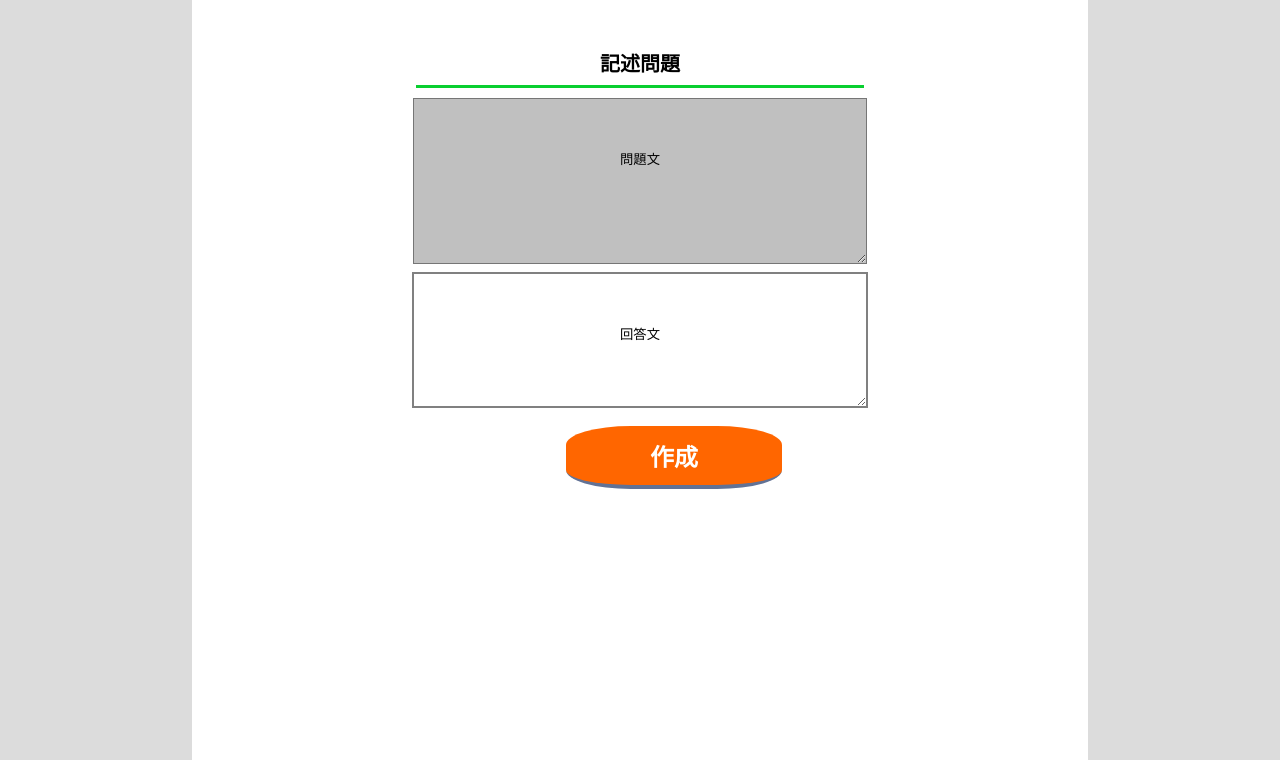
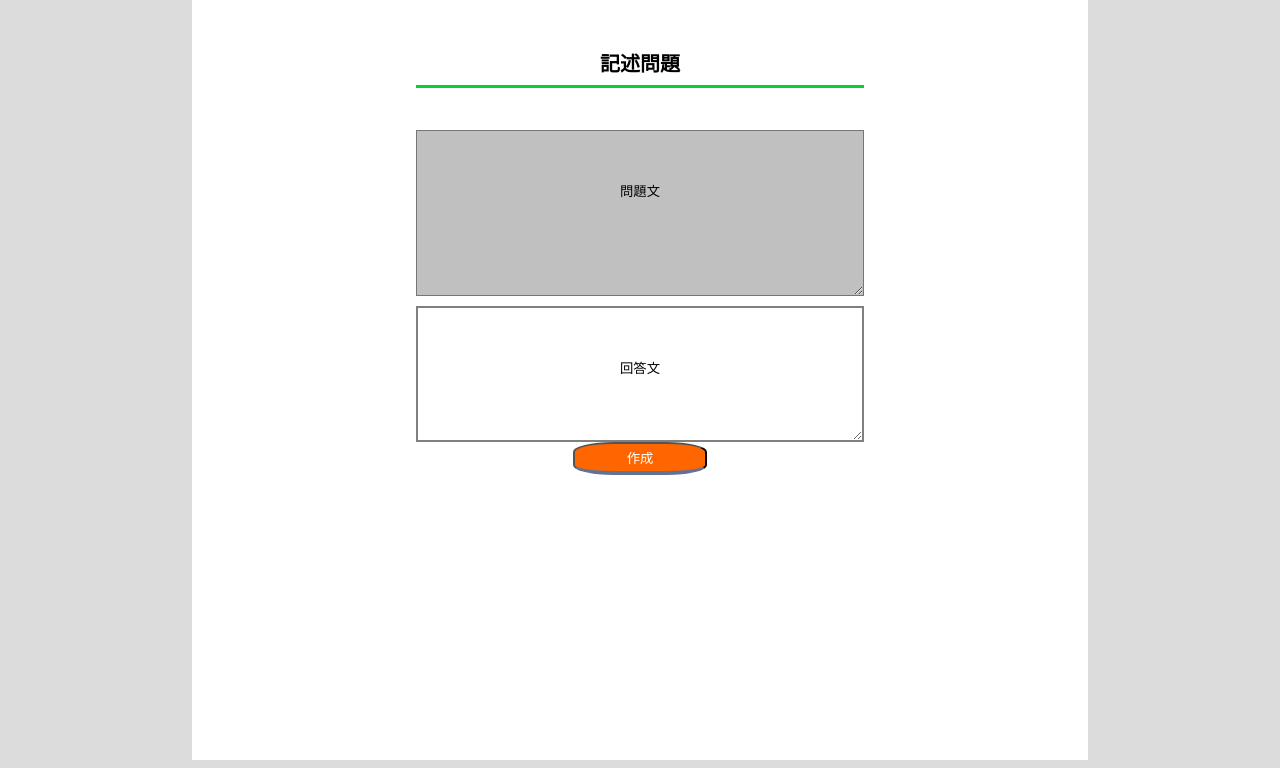
Before and after one commit to yuatomo/-------------, a PHP site: page /createQuestion/description.html in a window 1280 px wide. Shown: the part 120-888 px from the top of the page. Run offline with PHP 8.4, Linux system fonts and the light colour scheme.

Commit message:
作問の記述問題の縮小時ボタンの位置を固定しました。

```diff
--- a/createQuestion/css/description.css
+++ b/createQuestion/css/description.css
@@ -23,16 +23,19 @@ h1{
   }
 
   .create {
-    display: inline-block;
-    padding: 0.5em 3.5em;
-    text-decoration: none;
-    background: #FF6600;/*ボタン色*/
-    color: #FFF;
-    border-bottom: solid 4px #627295;
-    border-radius: 30%;
-    height: auto;
-    position: relative;
-    left: 150px;
+  box-sizing: border-box;
+  margin: 0 auto;
+  padding: 0.3em 3.5em;
+  background: #FF6600;/*ボタン色*/
+  color: #FFF;
+  border-bottom: solid 4px #627295;
+  border-radius: 30%;
+  width: 30%;
+  text-align: center;
+
+
+
+
   }
   .create:active {
     /*ボタンを押したとき*/
@@ -44,3 +47,42 @@ h1{
   .create:hover{
     background-color: #668ad8
   }
+
+.mondaibun{
+  justify-content: center;
+  align-items: center;
+  display: flex;
+  margin-bottom: 20px;
+
+}
+
+.Problemstatement {
+  width: 100%;
+  height: 10rem;
+  background-color: #C0C0C0;
+}
+
+.Answerinput{
+  width: 100%;
+  height: 8rem;
+  border:2px solid gray ;
+}
+
+.kaitoubun{
+  justify-content: center;
+  align-items: center;
+  display: flex;
+
+}
+
+.container {
+	box-sizing: border-box;
+	width: 70%;
+	height: 100%;
+	padding: 5% 0;
+	margin: 0 auto;
+  }
+
+.Problemcentering{
+  text-align: center;
+}
--- a/createQuestion/description.html
+++ b/createQuestion/description.html
@@ -31,15 +31,19 @@
         <div class="frame-gray">
             <div class="frame-white">
                 <h1>記述問題</h1>
-                <div style="display: flex; justify-content: center; align-items: center;">
-                <textarea  style="width: 70%; height: 10rem;background-color: #C0C0C0;" class="Problemstatement" placeholder="問題文"></textarea>
+                <div class="container">
+
+                    <div class="mondaibun">
+                    <textarea   class="Problemstatement" placeholder="問題文"></textarea>
+                    </div>
+
+                    <div class="kaitoubun">
+                    <textarea  class="Answerinput" placeholder="回答文"></textarea>
+                    </div>
+                    <div class="Problemcentering">
+                    <input type="button" class="create" value="作成">
+                    </div>
                 </div>
-                <br>
-                <div style="display: flex; justify-content: center; align-items: center;">
-                    <textarea  style="width: 70%; height: 8rem;  border:2px solid gray ;" placeholder="回答文"></textarea>
-                    </div>
-                    <br>
-                    <h2 class="create">作成</h2>
             </div>
         </div>
     </body>
```
